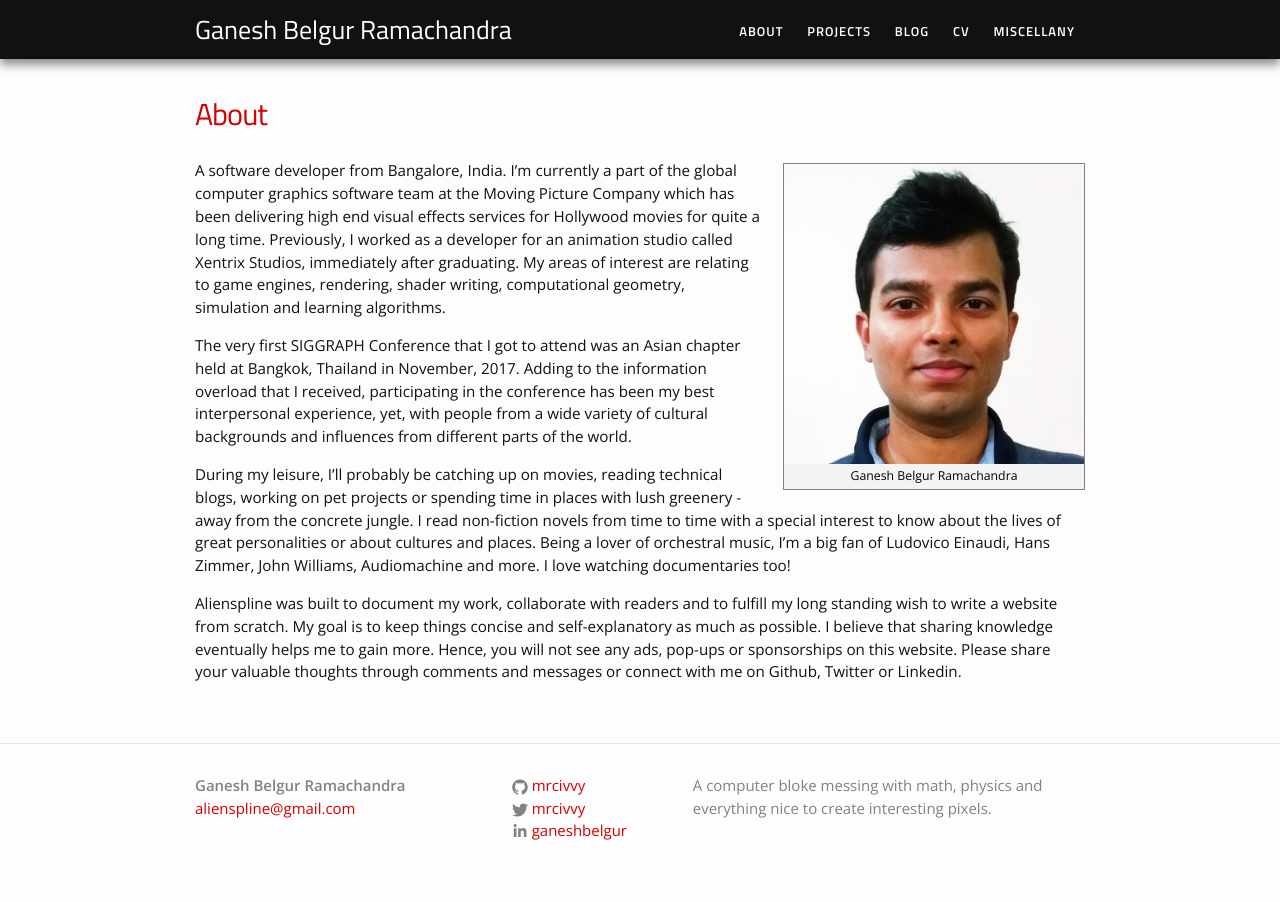
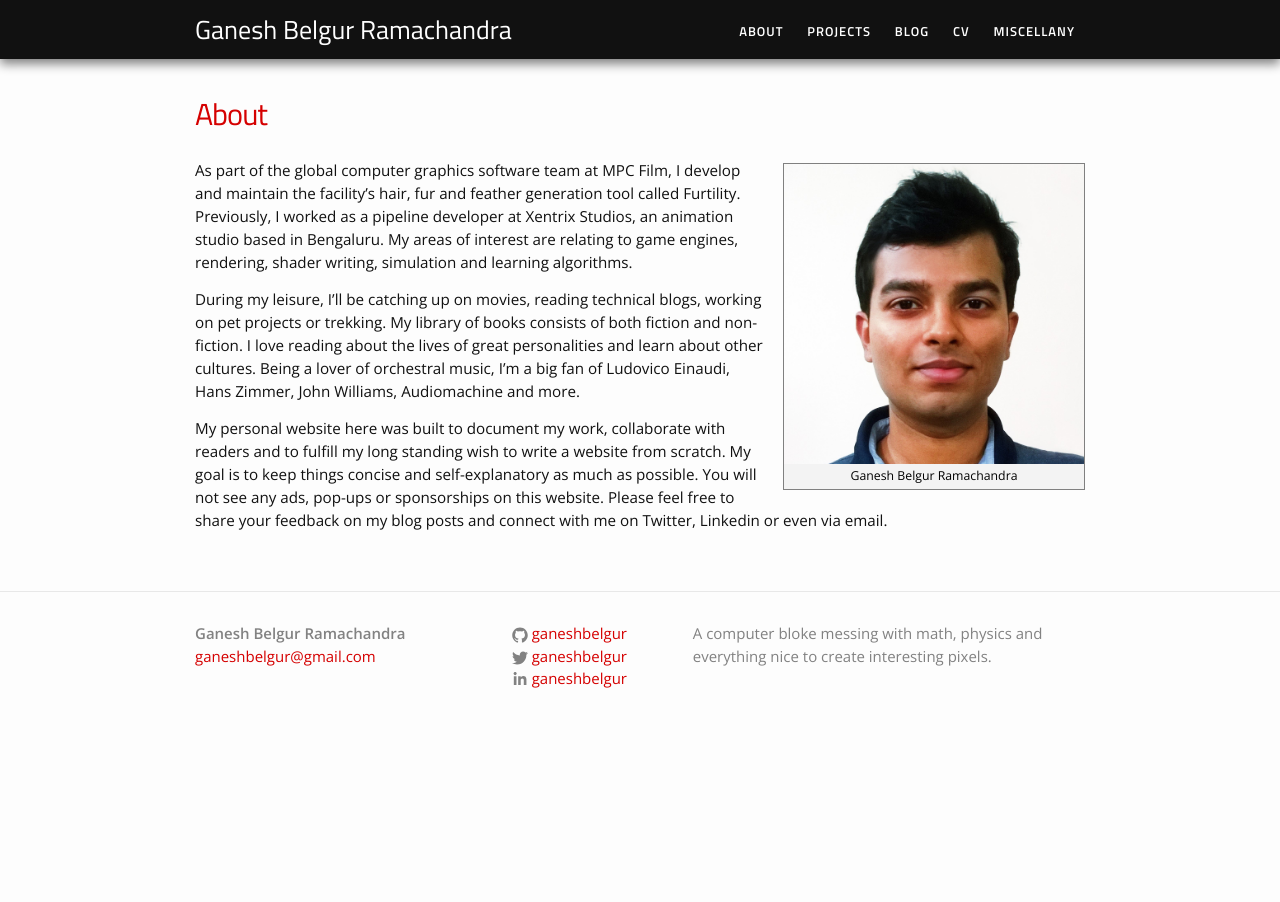
Before and after one commit to paribeshregmi/paribeshregmi.github.io, a Jekyll site: the page built from assets/pages/about.markdown, in a window 1280 px wide. Built offline with Jekyll 4.4.1, drawn with Linux system fonts in a browser that asks for light colours.

Commit message:
Updates added to About page, changed the username to ganeshbelgur everywhere

```diff
--- a/_config.yml
+++ b/_config.yml
@@ -19,15 +19,15 @@
 # in the templates via {{ site.myvariable }}.
 
 title: Ganesh Belgur Ramachandra
-general_email: alienspline@gmail.com
+general_email: ganeshbelgur@gmail.com
 description: >- # this means to ignore newlines until "baseurl:"
   A computer bloke messing with math, physics and everything nice to create interesting pixels.
 baseurl: "" # the subpath of your site, e.g. /blog
-url: "https://www.ganeshbr.com/" # the base hostname & protocol for your site, e.g. http://example.com
+url: "https://www.ganeshbelgur.com/" # the base hostname & protocol for your site, e.g. http://example.com
 disqus: https://alienspline.disqus.com/embed.js
 
-twitter_username: mrcivvy
-github_username: mrcivvy
+twitter_username: ganeshbelgur
+github_username: ganeshbelgur
 linkedin_username: ganeshbelgur
 
 
--- a/assets/pages/about.markdown
+++ b/assets/pages/about.markdown
@@ -6,10 +6,8 @@ permalink: /about/
 
 {% include image.html url="/assets/images/profile.jpg" caption="Ganesh Belgur Ramachandra" width=300 align="right" %}
 
-A software developer from Bangalore, India. I’m currently a part of the global computer graphics software team at the Moving Picture Company which has been delivering high end visual effects services for Hollywood movies for quite a long time. Previously, I worked as a developer for an animation studio called Xentrix Studios, immediately after graduating. My areas of interest are relating to game engines, rendering, shader writing, computational geometry, simulation and learning algorithms.
+As part of the global computer graphics software team at MPC Film, I develop and maintain the facility's hair, fur and feather generation tool called Furtility. Previously, I worked as a pipeline developer at Xentrix Studios, an animation studio based in Bengaluru. My areas of interest are relating to game engines, rendering, shader writing, simulation and learning algorithms.
 
-The very first SIGGRAPH Conference that I got to attend was an Asian chapter held at Bangkok, Thailand in November, 2017. Adding to the information overload that I received, participating in the conference has been my best interpersonal experience, yet, with people from a wide variety of cultural backgrounds and influences from different parts of the world.
+During my leisure, I’ll be catching up on movies, reading technical blogs, working on pet projects or trekking. My library of books consists of both fiction and non-fiction. I love reading about the lives of great personalities and learn about other cultures. Being a lover of orchestral music, I’m a big fan of Ludovico Einaudi, Hans Zimmer, John Williams, Audiomachine and more.
 
-During my leisure, I’ll probably be catching up on movies, reading technical blogs, working on pet projects or spending time in places with lush greenery - away from the concrete jungle. I read non-fiction novels from time to time with a special interest to know about the lives of great personalities or about cultures and places. Being a lover of orchestral music, I’m a big fan of Ludovico Einaudi, Hans Zimmer, John Williams, Audiomachine and more. I love watching documentaries too!
-
-Alienspline was built to document my work, collaborate with readers and to fulfill my long standing wish to write a website from scratch. My goal is to keep things concise and self-explanatory as much as possible. I believe that sharing knowledge eventually helps me to gain more. Hence, you will not see any ads, pop-ups or sponsorships on this website. Please share your valuable thoughts through comments and messages or connect with me on Github, Twitter or Linkedin.
+My personal website here was built to document my work, collaborate with readers and to fulfill my long standing wish to write a website from scratch. My goal is to keep things concise and self-explanatory as much as possible. You will not see any ads, pop-ups or sponsorships on this website. Please feel free to share your feedback on my blog posts and connect with me on Twitter, Linkedin or even via email.
```
